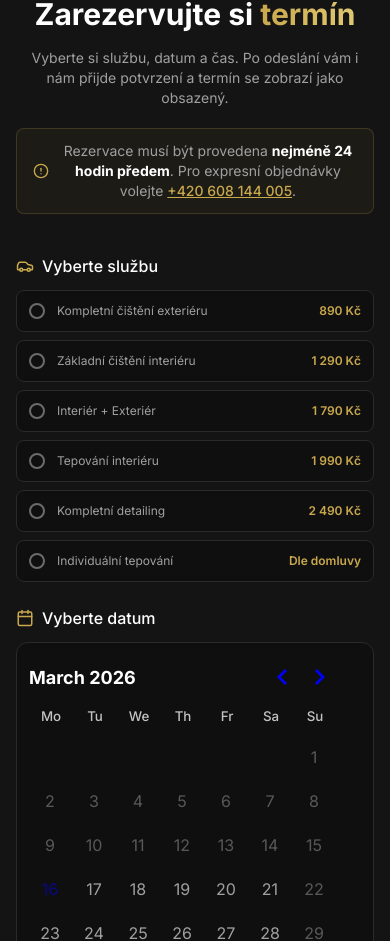
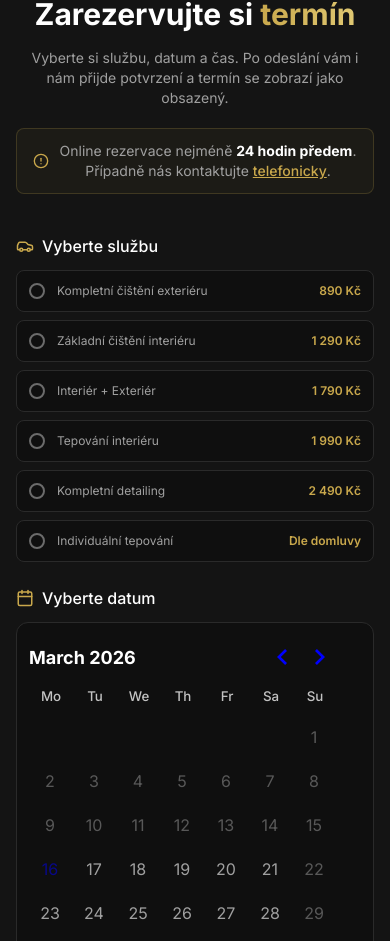
Before and after one commit to jakubrichter332-ops/fixnshine-web, a React (Vite) app: page / in a window 390 px wide. Shown: the part 7570-8511 px from the top of the page. Built offline with nearby package versions, Linux system fonts and the light colour scheme.

Commit message:
Update booking notice to mention phone as alternative
Co-Authored-By: Claude Sonnet 4.6 <noreply@anthropic.com>

```diff
--- a/src/components/Booking.tsx
+++ b/src/components/Booking.tsx
@@ -327,10 +327,10 @@ export default function Booking() {
           <div className="inline-flex items-center gap-2.5 mt-5 bg-gold/5 border border-gold/20 rounded-lg px-4 py-3 text-sm text-text-secondary">
             <AlertCircle size={16} className="text-gold flex-shrink-0" />
             <span>
-              Rezervace musí být provedena <strong className="text-text-primary">nejméně 24 hodin předem</strong>.
-              Pro expresní objednávky volejte{" "}
+              Online rezervace nejméně <strong className="text-text-primary">24 hodin předem</strong>.
+              Případně nás kontaktujte{" "}
               <a href="tel:+420608144005" className="text-gold hover:text-gold-light underline font-medium">
-                +420 608 144 005
+                telefonicky
               </a>.
             </span>
           </div>
```
